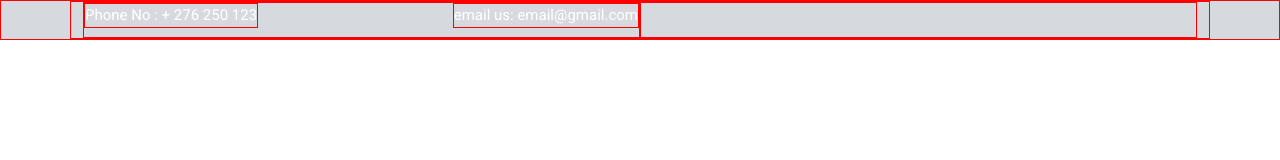
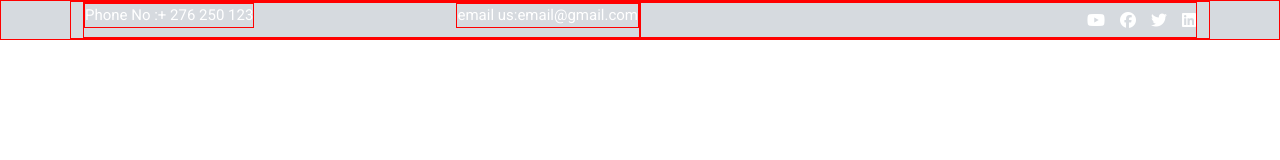
Before and after one commit to dimanranawaka/WebTraining, a plain HTML site: page CSS/Project - Example Website/index.html in a window 1280 px wide. Drawn offline with nearby package versions, Linux system fonts and the light colour scheme.

Commit message:
Project - top bar

```diff
--- a/CSS/Project - Example Website/index.html
+++ b/CSS/Project - Example Website/index.html
@@ -16,18 +16,34 @@
             <div class="top-left top-element">
                 <ul>
                     <li>
-                        Phone No : + 276 250 123
+                        Phone No : <span>+ 276 250 123</span>
                     </li>
                     <li>
-                        email us: email@gmail.com
+                        email us: <span>email@gmail.com</span>
                     </li>
                 </ul>
             </div>
-            <div class="top-right top-element"></div>
+            <div class="top-right top-element">
+                <ul>
+                    <li>
+                        <i class="fa-brands fa-youtube"></i>
+                    </li>
+                    <li>
+                        <i class="fa-brands fa-facebook"></i>
+                    </li>
+                    <li>
+                        <i class="fa-brands fa-twitter"></i>
+                    </li>
+                    <li>
+                        <i class="fa-brands fa-linkedin"></i>
+                    </li>
+                </ul>
+            </div>
         </div>
     </div>
 <!--top bar-->
 
 <style src="js/main.js"></style>
+<script src="https://kit.fontawesome.com/f1bc2035a8.js" crossorigin="anonymous"></script>
 </body>
 </html>
--- a/CSS/Project - Example Website/styles/style.css
+++ b/CSS/Project - Example Website/styles/style.css
@@ -28,5 +28,27 @@
     color: white;
     font-size: 15px;
     border:1px solid red;
+    display: flex;
+    align-items: center;
  }
+ .top-right ul{
+    list-style: none;
+     display: flex;
+     height: 100%;
+     justify-content: flex-end;
+ }
+ .top-right ul li{
+     color: white;
+     margin-right: 15px;
+     display: flex;
+     align-items: center;
+ }
+ .top-right >ul >li:last-child{
+     margin-right: 0;
+ }
+ .top-right ul li:hover{
+     color: #c0392b;
+     cursor: pointer;
+ }
+
 /*top bar*/
```
